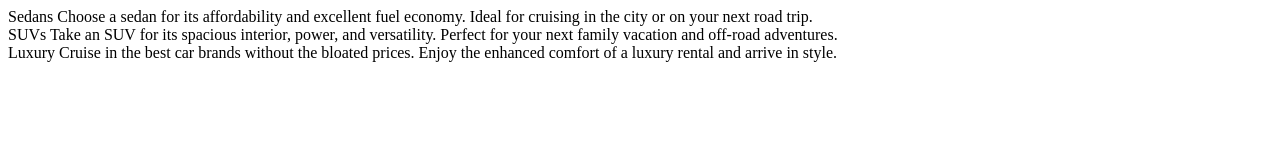
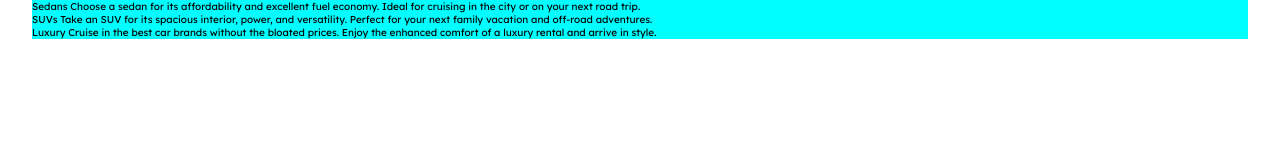
Before and after one commit to ElPoderosoLukita/columns-preview, a plain HTML site: page index.html in a window 1280 px wide. Drawn offline with Linux system fonts and the light colour scheme.

Commit message:
Diseño a la etiqueta main

```diff
--- a/index.html
+++ b/index.html
@@ -6,6 +6,7 @@
   <link rel="preconnect" href="https://fonts.googleapis.com">
   <link rel="preconnect" href="https://fonts.gstatic.com" crossorigin>
   <link href="https://fonts.googleapis.com/css2?family=Big+Shoulders+Display:wght@700&family=Lexend+Deca&display=swap" rel="stylesheet">
+  <link rel="stylesheet" href="./styles.css">
   <link rel="icon" type="image/png" sizes="32x32" href="./images/favicon-32x32.png">
   <title>Frontend Mentor | 3-column preview card component</title>
 </head>
--- a/styles.css
+++ b/styles.css
@@ -15,3 +15,10 @@ html{
     font-family: 'Big Shoulders Display', cursive;
     font-family: 'Lexend Deca', sans-serif;
 }
+main{
+    width: 95%;
+    background-color: aqua;
+    margin: 0 auto;
+    display: flex;
+    flex-direction: column;
+}
```
Lines whose indentation alone changed are shown as unchanged.
